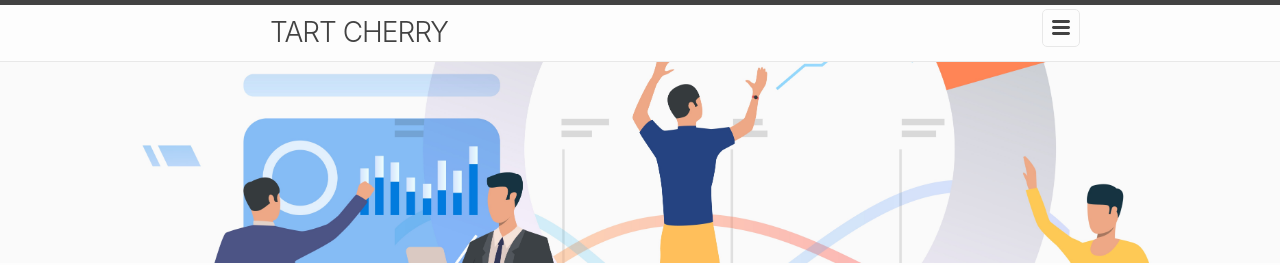
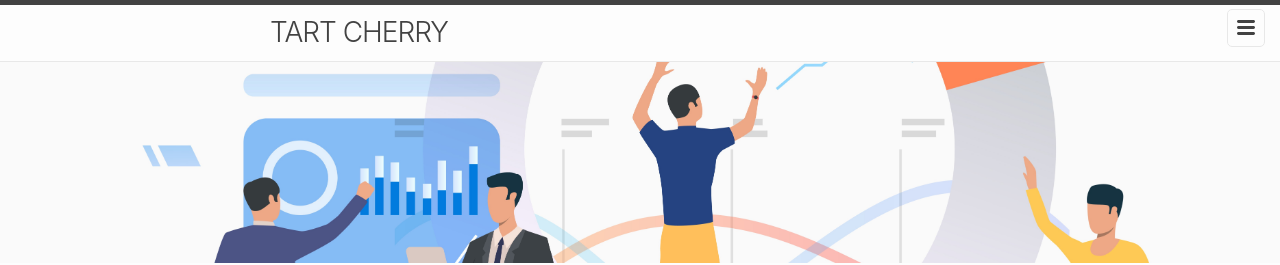
Before and after one commit to ytyimin/tart-cherry, a Jekyll site: the page built from index.markdown, in a window 1280 px wide. Shown: the top 265 px of the page. Built offline with Jekyll 4.4.1, drawn with Linux system fonts in a browser that asks for light colours.

Commit message:
Update _layout.scss

```diff
--- a/_sass/minima/_layout.scss
+++ b/_sass/minima/_layout.scss
@@ -31,7 +31,7 @@
 .site-nav {
   position: fixed;
   top: 9px;
-  right: $image-head-width;
+  right: $spacing-unit / 2;
   background-color: $background-color;
   border: 1px solid $grey-color-light;
   border-radius: 5px;
```
